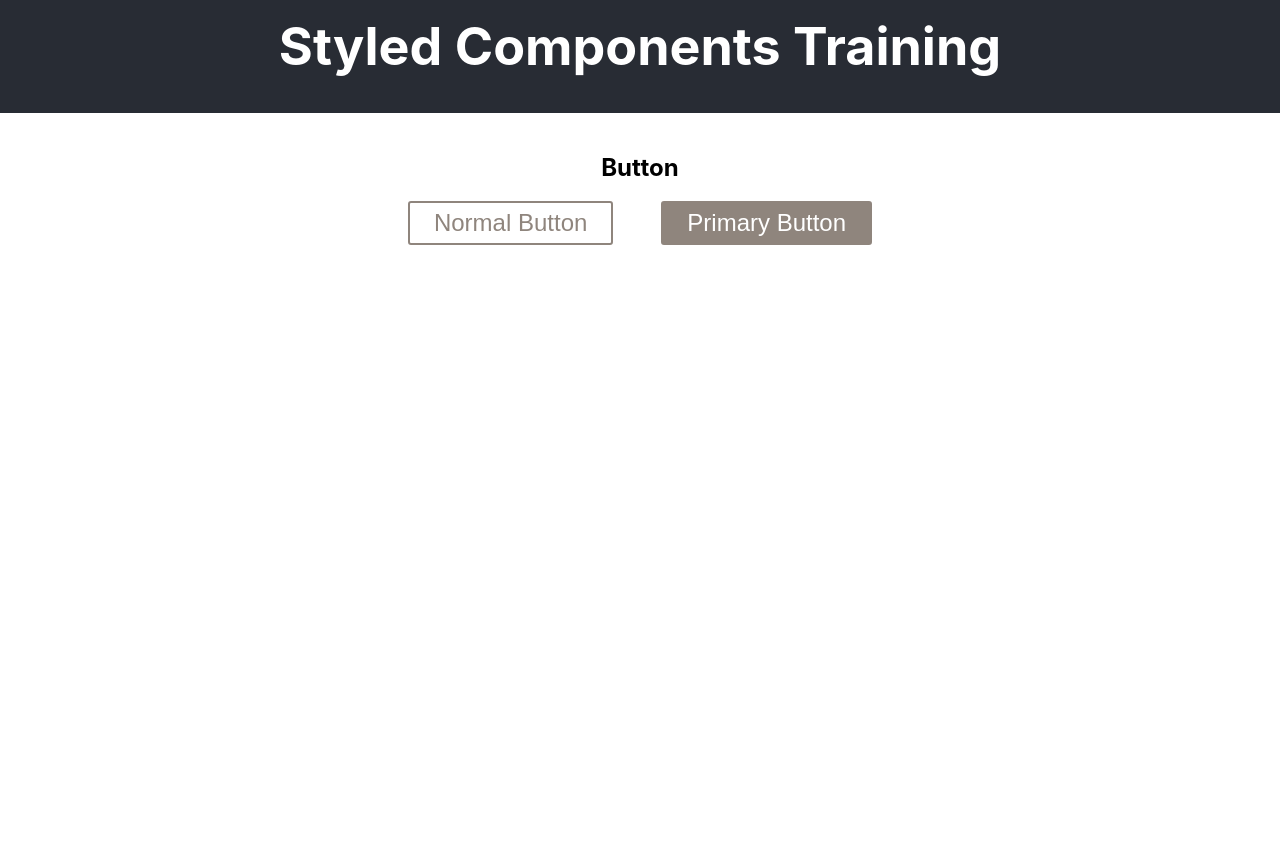
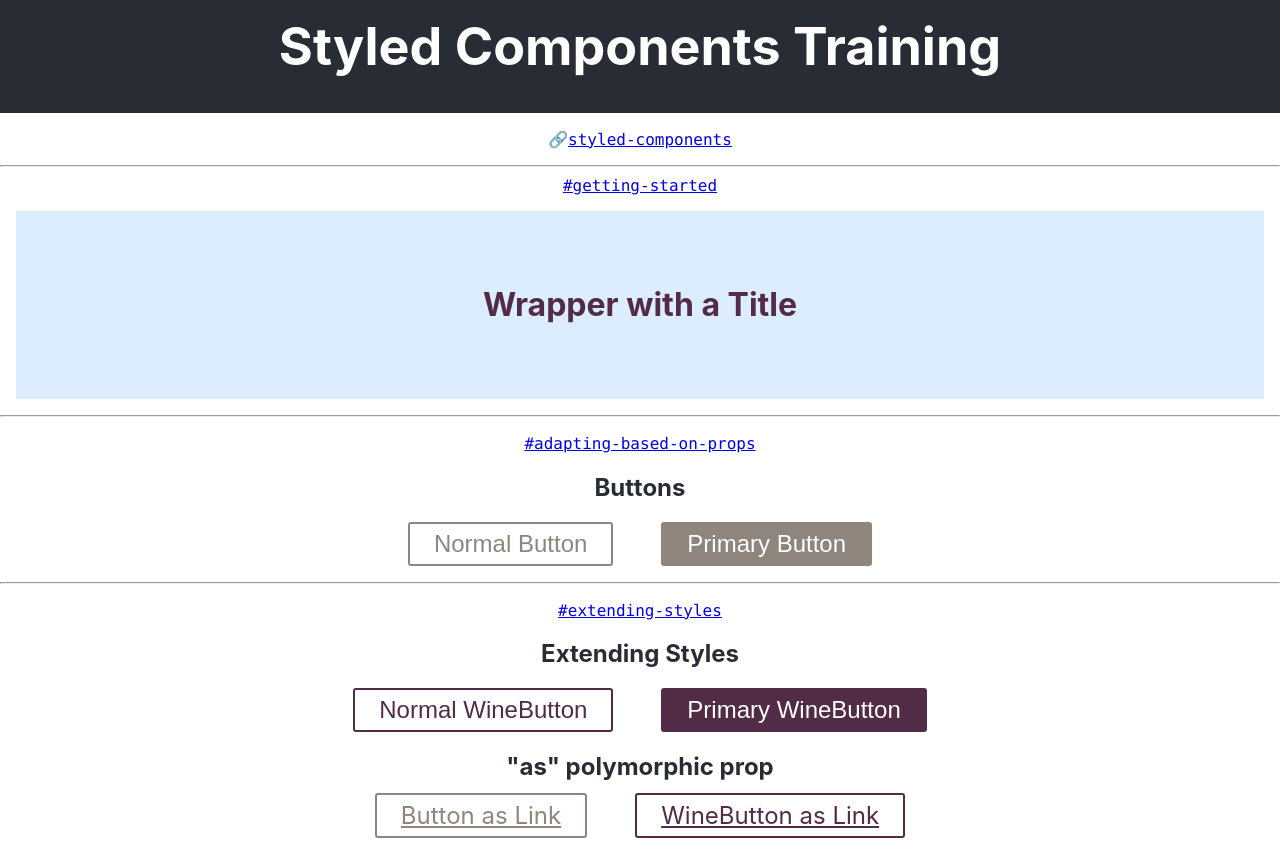
Before and after one commit to DercilioFontes/styled-components-training, a React (Create React App) app: page / in a window 1280 px wide. Shown: the part 340-1186 px from the top of the page. Before the commit the page ends 800 px from the top, so only its background shows below. Built offline with nearby package versions, Linux system fonts and the light colour scheme.

Commit message:
Next: Styling and components.

```diff
--- a/src/App.css
+++ b/src/App.css
@@ -22,6 +22,14 @@
   color: #61dafb;
 }
 
+h2 {
+  color: #282c34;
+}
+
+section {
+  margin: 1em;
+}
+
 @keyframes App-logo-spin {
   from {
     transform: rotate(0deg);
--- a/src/App.js
+++ b/src/App.js
@@ -2,6 +2,17 @@
 import styled, { css } from "styled-components";
 import logo from "./logo.svg";
 import "./App.css";
+
+const Title = styled.h1`
+  font-size: 2em;
+  text-align: center;
+  color: #522b47;
+`;
+
+const Wrapper = styled.section`
+  padding: 3em;
+  background: #dcedff;
+`;
 
 const Button = styled.button`
   background: transparent;
@@ -20,6 +31,18 @@
     `}
 `;
 
+const WineButton = styled(Button)`
+  color: #522b47;
+  border-color: #522b47;
+
+  ${props =>
+    props.primary &&
+    css`
+      background: #522b47;
+      color: white;
+    `}
+`;
+
 class App extends Component {
   render() {
     return (
@@ -28,12 +51,48 @@
           <img src={logo} className="App-logo" alt="logo" />
           <h1>Styled Components Training</h1>
         </header>
-        <br />
         <main>
+          <p>
+            <span role="img" aria-label="link">
+              🔗
+            </span>
+            <a href="https://www.styled-components.com">
+              <code>styled-components</code>
+            </a>
+          </p>
+          <hr />
+          <a href="https://www.styled-components.com/docs/basics#getting-started">
+            <code>#getting-started</code>
+          </a>
+          <Wrapper>
+            <Title>Wrapper with a Title</Title>
+          </Wrapper>
+          <hr />
           <section>
-            <h2>Button</h2>
+            <a href="https://www.styled-components.com/docs/basics#adapting-based-on-props">
+              <code>#adapting-based-on-props</code>
+            </a>
+            <h2>Buttons</h2>
             <Button>Normal Button</Button>
             <Button primary>Primary Button</Button>
+          </section>
+          <hr />
+          <section>
+            <a href="https://www.styled-components.com/docs/basics#extending-styles">
+              <code>#extending-styles</code>
+            </a>
+            <h2>Extending Styles</h2>
+            <WineButton>Normal WineButton</WineButton>
+            <WineButton primary>Primary WineButton</WineButton>
+          </section>
+          <section>
+            <h2>"as" polymorphic prop</h2>
+            <Button as="a" href="/">
+              Button as Link
+            </Button>
+            <WineButton as="a" href="/">
+              WineButton as Link
+            </WineButton>
           </section>
         </main>
       </div>
```
